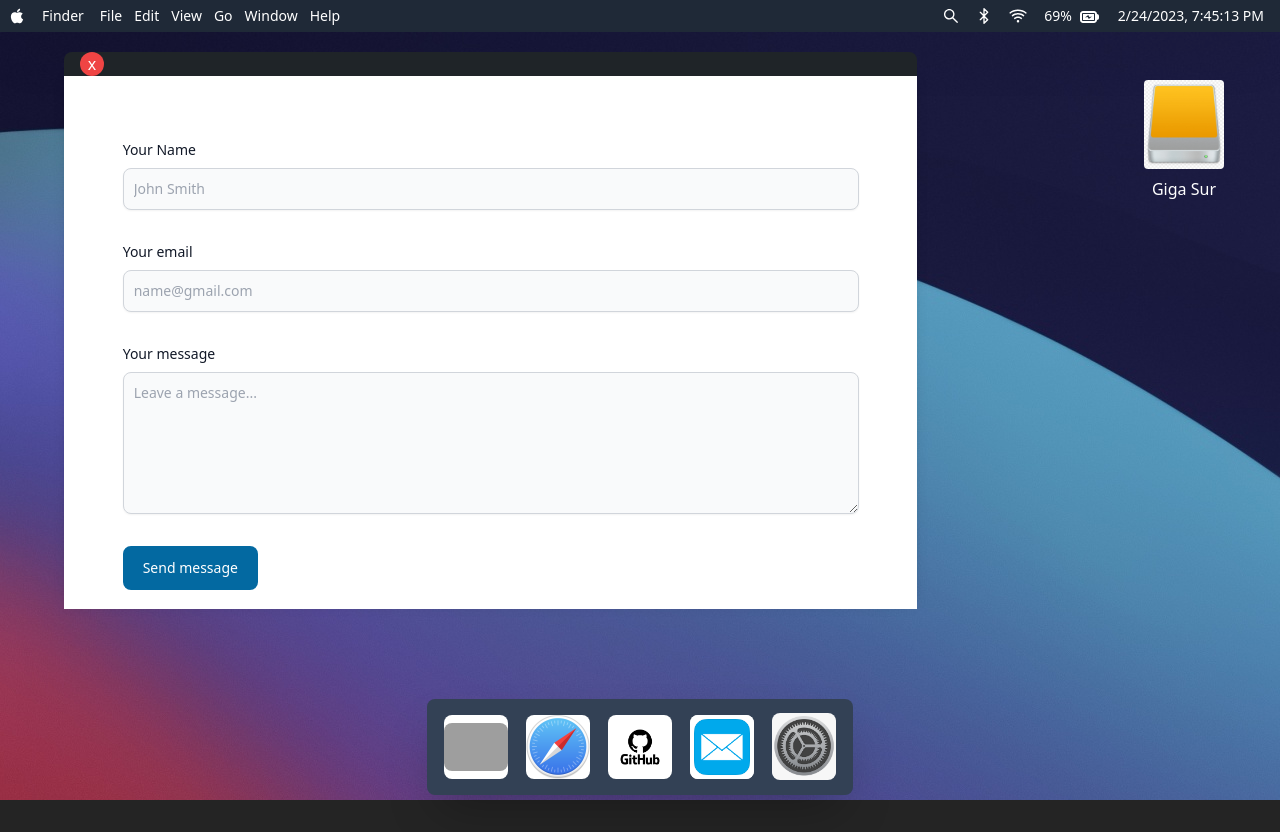
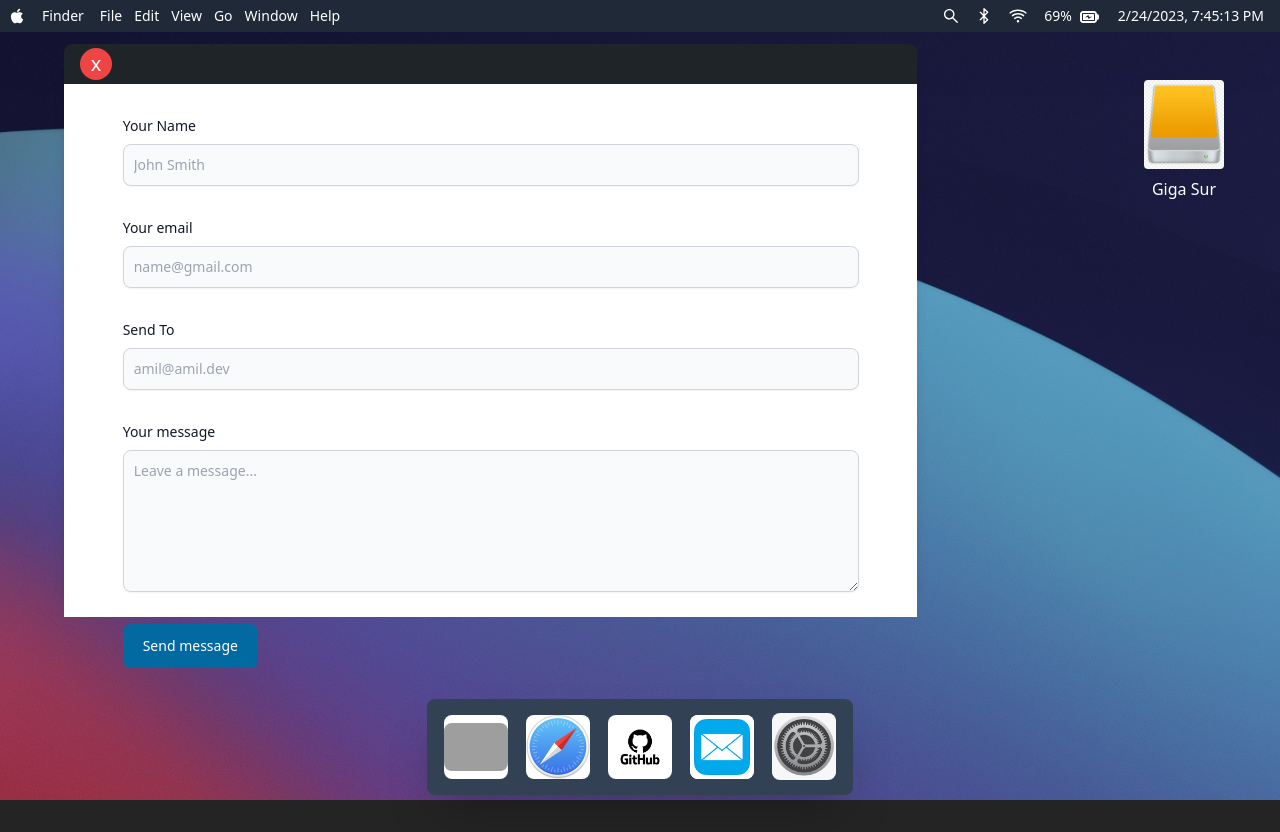
Before and after one commit to SilahicAmil/giga-sur, a React (Vite) app: page / in a window 1280 px wide. Both pictures are taken after a click on the button 722 px from the left and 746 px from the top of the page. Built offline with nearby package versions, Linux system fonts and the light colour scheme; no server answers; grey boxes are pictures that could not be loaded; the HTML template or start-up script is replaced by a standard one.

Commit message:
adding toast for sending message

```diff
--- a/components/ModalForm/ModalActions.jsx
+++ b/components/ModalForm/ModalActions.jsx
@@ -2,8 +2,8 @@
   return (
     <>
       <div className="flex h-10 w-full items-center rounded-t-lg bg-[#1f2428]">
-        <div className="ml-4 flex items-center gap-4">
-          <span className="flex h-6 w-6 items-center justify-center rounded-full bg-red-500 p-2 text-white">
+        <div className="ml-4 flex h-10 items-center gap-4">
+          <span className="flex h-8 w-8 items-center justify-center rounded-full bg-red-500 p-2 text-xl text-white">
             {children}
           </span>
         </div>
--- a/components/ModalForm/ModalContent.jsx
+++ b/components/ModalForm/ModalContent.jsx
@@ -1,3 +1,4 @@
+import toast, { Toaster } from "react-hot-toast";
 import { useRef, useState } from "react";
 
 import ModalActions from "../ModalForm/ModalActions";
@@ -6,8 +7,6 @@
 
 const ModalContent = ({ children }) => {
   const formRef = useRef();
-
-  const [formSubmitted, setFormSubmitted] = useState(false);
 
   console.log(import.meta.env.VITE_EMAIL_PUBLIC_KEY);
 
@@ -21,17 +20,22 @@
       import.meta.env.VITE_EMAIL_PUBLIC_KEY
     );
 
-    setFormSubmitted(true);
     formRef.current.reset();
+    return toast.success("Message Sent!");
   };
 
   return (
     <>
+      <Toaster
+        toastOptions={{
+          duration: 5000,
+        }}
+      />
       <ModalCard>
         <ModalActions>{children}</ModalActions>
 
         <section className="h-full w-full bg-white dark:bg-gray-900">
-          <div className="mx-auto max-w-screen-md py-8 px-4 lg:py-16">
+          <div className="mx-auto max-w-screen-md py-8 px-4 lg:py-8">
             <form
               onSubmit={formSubmitHandler}
               ref={formRef}
@@ -69,7 +73,21 @@
                   required
                 />
               </div>
-
+              <div>
+                <label
+                  htmlFor="myemail"
+                  className="mb-2 block text-sm font-medium text-gray-900 dark:text-gray-300"
+                >
+                  Send To
+                </label>
+                <input
+                  type="myemail"
+                  id="myemail"
+                  className="focus:ring-primary-500 focus:border-primary-500 dark:focus:ring-primary-500 dark:focus:border-primary-500 dark:shadow-sm-light block w-full rounded-lg border border-gray-300 bg-gray-50 p-2.5 text-sm text-gray-900 shadow-sm dark:border-gray-600 dark:bg-gray-700 dark:text-white dark:placeholder-gray-400"
+                  placeholder="amil@amil.dev"
+                  readOnly
+                />
+              </div>
               <div className="sm:col-span-2">
                 <label
                   htmlFor="message"
@@ -87,21 +105,13 @@
               </div>
               <button
                 type="submit"
-                className="hover:bg-primary-800  dark:hover:bg-primary-700 rounded-lg bg-sky-700 py-3 px-5  text-center text-sm font-medium text-white focus:outline-none focus:ring-4 focus:ring-sky-300 dark:bg-sky-600 dark:focus:ring-sky-800 sm:w-fit"
+                className="hover:bg-primary-800 dark:hover:bg-primary-700  rounded-lg bg-sky-700 py-3 px-5  text-center text-sm font-medium text-white focus:outline-none focus:ring-4 focus:ring-sky-300 dark:bg-sky-600 dark:focus:ring-sky-800 sm:w-fit"
               >
                 Send message
               </button>
             </form>
-            {formSubmitted ? (
-              <div>
-                <p className="text-white">Message Sent!</p>
-              </div>
-            ) : undefined}
           </div>
         </section>
-        {/* <div className=" flex h-8 w-full items-center justify-center rounded-sm bg-sky-300 text-lg text-black">
-          {children}
-        </div> */}
       </ModalCard>
     </>
   );
--- a/package.json
+++ b/package.json
@@ -13,6 +13,7 @@
     "react": "^18.2.0",
     "react-dom": "^18.2.0",
     "react-draggable": "^4.4.5",
+    "react-hot-toast": "^2.4.0",
     "react-icons": "^4.7.1"
   },
   "devDependencies": {
```
Also changed, not shown: 1 other file (tests, documents, lock files or other folders).
